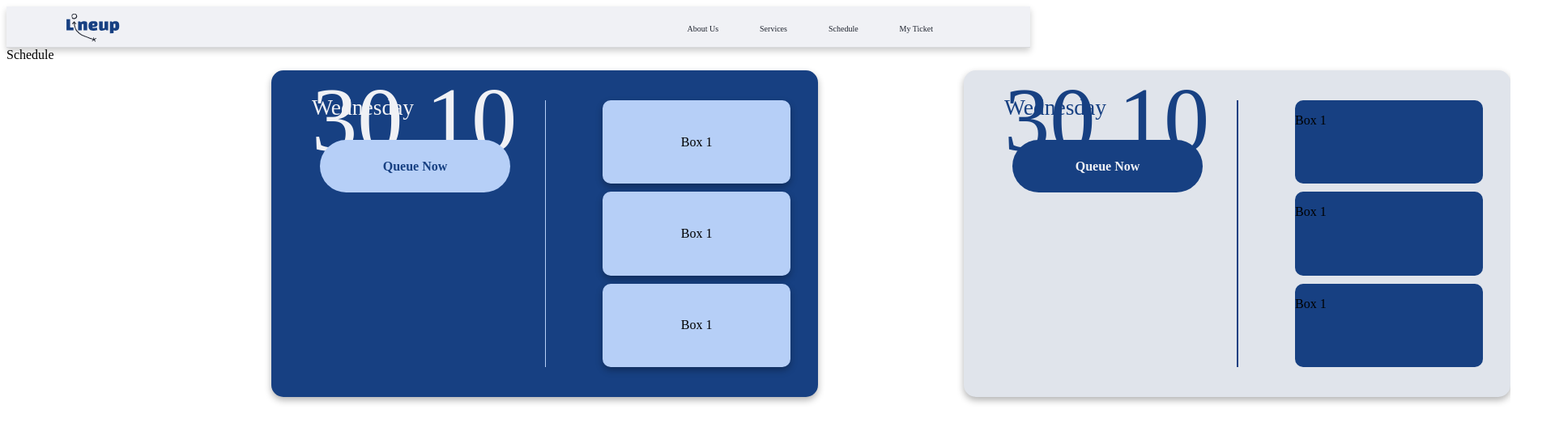
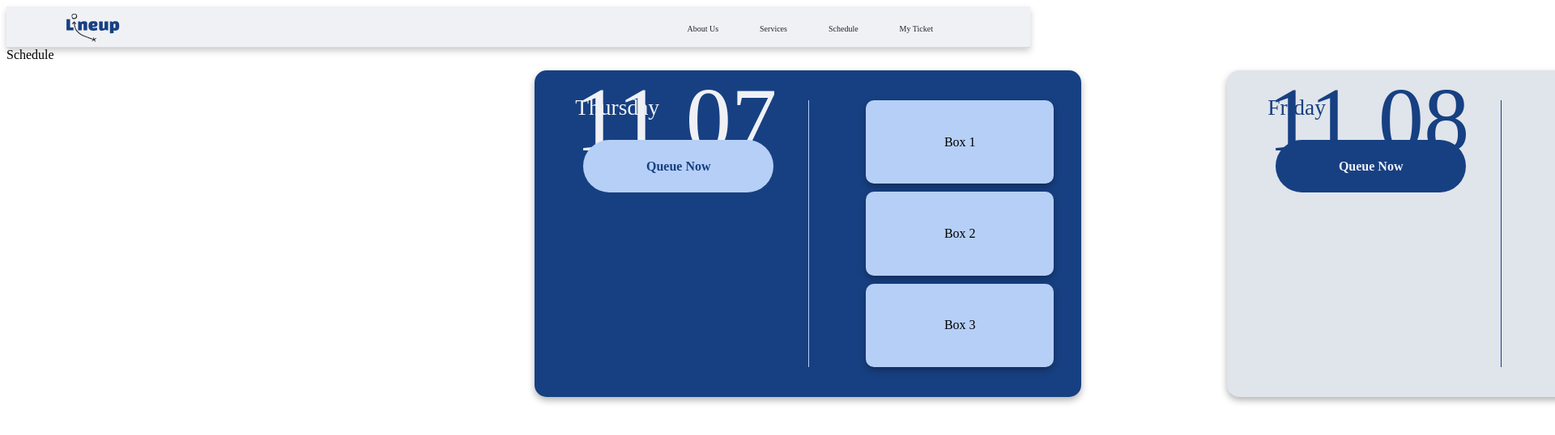
Before and after one commit to levaaaay/Lineup, a Vue app: page /schedule in a window 1280 px wide. Shown: the top 538 px of the page at 81% size, 1920 px wide, since content can reach past the window. Built offline with nearby package versions, Linux system fonts and the light colour scheme; the HTML template or start-up script is replaced by a standard one.

Commit message:
schedulebox real time date update

```diff
--- a/src/components/scheduleBox.vue
+++ b/src/components/scheduleBox.vue
@@ -1,36 +1,27 @@
 <template>
     <div class="scheduleBox">
         <div class="globalHeader">Schedule</div>
-        <div class="boxContainer">
-            <div class="box">
+            <div class="boxContainer">
+                <div
+                    v-for="(day, index) in twoWeeksDays"
+                    :key="index"
+                    :class="index % 2 === 0 ? 'box' : 'invertedBox'"
+                >
                 <div class="container">
                     <div class="halfContainer" id="red">
-                        <div class="day">Wednesday</div>
-                        <div class="date">30.10</div>
-                        <div class="button">Queue Now</div>
+                        <div :class="index % 2 === 0 ? 'day' : 'invertedDay'">{{ day.formattedDay }}</div>
+                        <div :class="index % 2 === 0 ? 'date' : 'invertedDate'">{{ day.formattedDate }}</div>
+                        <div :class="index % 2 === 0 ? 'button' : 'invertedButton'">Queue Now</div>
                     </div>
                     <div class="halfContainer" id="green">
-                        <div class="line"></div>
+                        <div :class="index % 2 === 0 ? 'line' : 'invertedLine'"></div>
                         <div class="columnContainer">
-                            <div class="infoBox" v-for="(index) in boxes" :key="index">
-                                <p> Box {{ index + 1 }}</p>
-                            </div>
-                        </div>
-                    </div>
-                </div>
-            </div>
-            <div class="invertedBox">
-                <div class="container">
-                    <div class="halfContainer" id="red">
-                        <div class="invertedDay">Wednesday</div>
-                        <div class="invertedDate">30.10</div>
-                        <div class="invertedButton">Queue Now</div>
-                    </div>
-                    <div class="halfContainer" id="green">
-                        <div class="invertedLine"></div>
-                        <div class="columnContainer">
-                            <div class="invertedInfoBox" v-for="(index) in boxes" :key="index">
-                                <p> Box {{ index + 1 }}</p>
+                            <div
+                                v-for="(infoBox, boxIndex) in boxes"
+                                :key="boxIndex"
+                                :class="index % 2 === 0 ? 'infoBox' : 'invertedInfoBox'"
+                            >
+                                <p> Box {{ boxIndex + 1 }}</p>
                             </div>
                         </div>
                     </div>
@@ -45,10 +36,34 @@ export default {
     name: "scheduleBox",
     data() {
         return {
-            boxes: Array(3).fill(null)
+            boxes: Array(3).fill(null),
+            twoWeeksDays: this.generateTwoWeeks(),
+        };
+    },
+    methods: {
+        generateTwoWeeks() {
+        const days = [];
+        const today = new Date();
+
+        for (let i = 0; i < 14; i++) {
+            const date = new Date(today);
+            date.setDate(today.getDate() + i);
+
+            const formattedDay = date.toLocaleDateString("en-US", { weekday: "long" });
+            const day = String(date.getDate()).padStart(2, '0');
+            const month = String(date.getMonth() + 1).padStart(2, '0');
+            const formattedDate = `${month}.${day}`;
+
+            days.push({
+            formattedDay,
+            formattedDate,
+            date,
+            });
         }
-    }
-}
+        return days;
+        },
+    },
+};
 </script>
 
 <style scoped>
@@ -63,7 +78,7 @@ export default {
     align-items: center;
     gap: 100px;
     flex-wrap: nowrap;
-    margin-left: 420px;
+    margin-left: 5875px;
 }
 
 .container {
```
